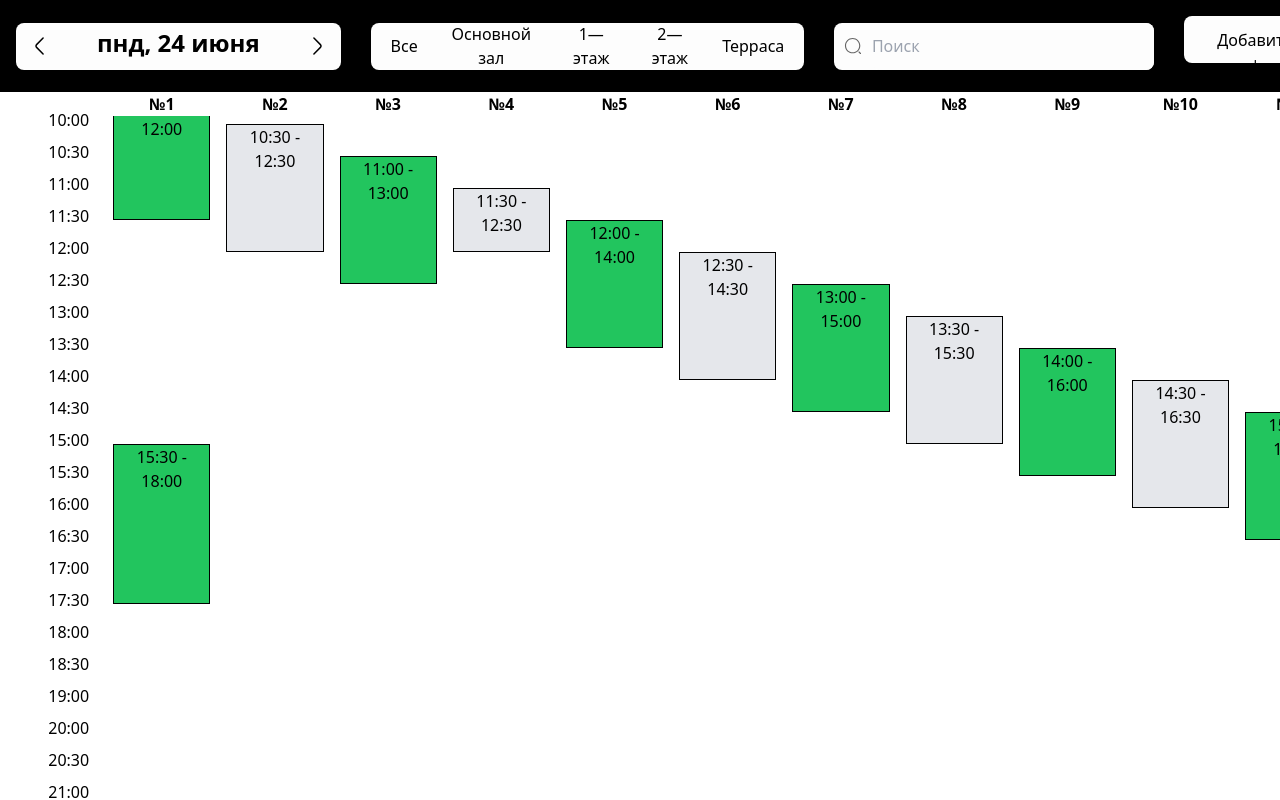
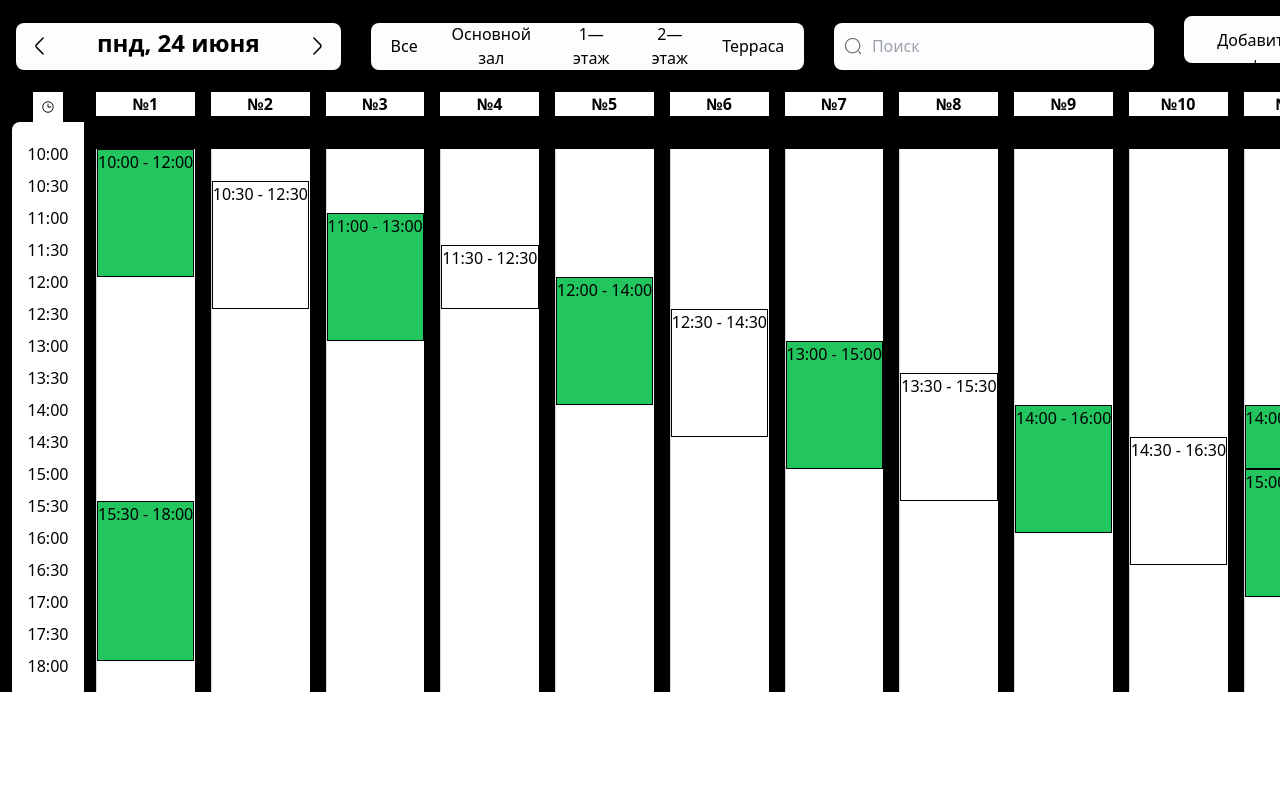
Before and after one commit to muradilinc/bono, a React (Vite) app: page /admin/ in a window 1280 px wide. Shown: the top 800 px of the page. Built offline with nearby package versions, Linux system fonts and the light colour scheme.

Commit message:
fix position and create start crm

```diff
--- a/package.json
+++ b/package.json
@@ -14,6 +14,7 @@
     "prepare": "husky"
   },
   "dependencies": {
+    "@phosphor-icons/react": "^2.1.5",
     "date-fns": "^3.6.0",
     "moment-timezone": "^0.5.45",
     "react": "^18.2.0",
--- a/src/pages/admin/HomePage/ui/index.tsx
+++ b/src/pages/admin/HomePage/ui/index.tsx
@@ -1,26 +1,9 @@
-import { AdminHeader } from '../../../../widgets/AdminHeader';
-import Calendar from '../../components/Calendar';
+import ScheduleTable from '../../../../widgets/scheduleTable/ui';
 
 export const AdminHomePage = () => {
-  const mockSlots = [
-    { startTime: '10:00', endTime: '12:00', table: 1, occupied: true },
-    { startTime: '15:30', endTime: '18:00', table: 1, occupied: true },
-    { startTime: '10:30', endTime: '12:30', table: 2, occupied: false },
-    { startTime: '11:00', endTime: '13:00', table: 3, occupied: true },
-    { startTime: '11:30', endTime: '12:30', table: 4, occupied: false },
-    { startTime: '12:00', endTime: '14:00', table: 5, occupied: true },
-    { startTime: '12:30', endTime: '14:30', table: 6, occupied: false },
-    { startTime: '13:00', endTime: '15:00', table: 7, occupied: true },
-    { startTime: '13:30', endTime: '15:30', table: 8, occupied: false },
-    { startTime: '14:00', endTime: '16:00', table: 9, occupied: true },
-    { startTime: '14:30', endTime: '16:30', table: 10, occupied: false },
-    { startTime: '15:00', endTime: '17:00', table: 11, occupied: true },
-  ];
-
   return (
-    <div className="flex flex-col">
-      <AdminHeader />
-      <Calendar slots={mockSlots} />
-    </div>
+    <>
+      <ScheduleTable />
+    </>
   );
 };
--- a/src/pages/admin/components/Calendar.tsx
+++ /dev/null
@@ -1,94 +0,0 @@
-import React from 'react';
-import TimeSlot from './TimeSlot';
-
-interface Props {
-  slots: {
-    startTime: string;
-    endTime: string;
-    table: number;
-    occupied: boolean;
-  }[];
-}
-
-const Calendar: React.FC<Props> = ({ slots }) => {
-  const tables = Array.from(new Set(slots.map((slot) => slot.table))).sort(
-    (a, b) => a - b,
-  );
-  const times = [
-    '10:00',
-    '10:30',
-    '11:00',
-    '11:30',
-    '12:00',
-    '12:30',
-    '13:00',
-    '13:30',
-    '14:00',
-    '14:30',
-    '15:00',
-    '15:30',
-    '16:00',
-    '16:30',
-    '17:00',
-    '17:30',
-    '18:00',
-    '18:30',
-    '19:00',
-    '20:00',
-    '20:30',
-    '21:00',
-    '21:30',
-    '22:00',
-    '22:30',
-    '23:00',
-    '23:30',
-    '00:00',
-    '00:30',
-    '01:00',
-    '01:30',
-    '02:00',
-  ];
-
-  // const getSlotStyle = (startTime: string, endTime: string) => {
-  //   const start = moment(startTime, 'HH:mm');
-  //   const end = moment(endTime, 'HH:mm');
-  //   const top = (start.hours() - 10) * 2 + (start.minutes() / 30) * 2; // 30 минут = 2rem
-  //   const height = (end.diff(start, 'minutes') / 30) * 2; // 30 минут = 2rem
-  //
-  //   return {
-  //     top: `${top}rem`,
-  //     height: `${height}rem`,
-  //   };
-  // };
-
-  return (
-    <div className="relative">
-      <div className="grid grid-cols-12 gap-4">
-        <div className="col-span-1">
-          <div className="mt-3 bg-white z-10">
-            {times.map((time) => (
-              <div
-                key={time}
-                className="h-8 flex items-center justify-end pr-2"
-              >
-                <span>{time}</span>
-              </div>
-            ))}
-          </div>
-        </div>
-        {tables.map((table) => (
-          <div key={table} className="col-span-1 relative h-[128rem]">
-            <div className="sticky top-0 bg-white z-10 text-center font-bold">{`№${table}`}</div>
-            {slots
-              .filter((slot) => slot.table === table)
-              .map((slot) => (
-                <TimeSlot key={`${slot.startTime}-${slot.table}`} slot={slot} />
-              ))}
-          </div>
-        ))}
-      </div>
-    </div>
-  );
-};
-
-export default Calendar;
--- a/src/widgets/AdminHeader/ui/AdminHeader.tsx
+++ b/src/widgets/AdminHeader/ui/AdminHeader.tsx
@@ -4,7 +4,7 @@ import { Calendar } from './Calendar';
 
 export const AdminHeader: FC = () => {
   return (
-    <div className="w-full h-full flex justify-b items-center bg-[black] p-4">
+    <div className="w-full flex justify-b items-center bg-[black] p-4">
       <div className="w-full flex gap-[30px] items-center justify-b">
         <Calendar />
         <FilterButton />
--- /dev/null
+++ b/src/widgets/scheduleTable/ui/Calendar.tsx
@@ -0,0 +1,96 @@
+import React from 'react';
+import TimeSlot from './TimeSlot';
+import { Clock } from '@phosphor-icons/react';
+
+interface Props {
+  slots: {
+    startTime: string;
+    endTime: string;
+    table: number;
+    occupied: boolean;
+  }[];
+}
+
+const Calendar: React.FC<Props> = ({ slots }) => {
+  const tables = Array.from(new Set(slots.map((slot) => slot.table))).sort(
+    (a, b) => a - b,
+  );
+
+  const times = [
+    '10:00',
+    '10:30',
+    '11:00',
+    '11:30',
+    '12:00',
+    '12:30',
+    '13:00',
+    '13:30',
+    '14:00',
+    '14:30',
+    '15:00',
+    '15:30',
+    '16:00',
+    '16:30',
+    '17:00',
+    '17:30',
+    '18:00',
+    '18:30',
+    '19:00',
+    '20:00',
+    '20:30',
+    '21:00',
+    '21:30',
+    '22:00',
+    '22:30',
+    '23:00',
+    '23:30',
+    '00:00',
+    '00:30',
+    '01:00',
+    '01:30',
+    '02:00',
+  ];
+
+  return (
+    <div className="relative bg-[black] h-[600px] overflow-y-scroll">
+      <div className="flex">
+        <div className="w-24 flex flex-col items-center">
+          <div className="sticky top-0 bg-[black] z-10 flex items-center justify-center">
+            <div className="bg-white z-10 flex items-center justify-center font-bold p-2">
+              <Clock size={14} />
+            </div>
+          </div>
+          <div className="bg-white p-[16px] box-border rounded-tl-[8px] rounded-bl-[8px]">
+            {times.map((time) => (
+              <div key={time} className="h-8 flex items-center">
+                <span>{time}</span>
+              </div>
+            ))}
+          </div>
+        </div>
+
+        <div className="flex-1 grid grid-cols-11 gap-4">
+          {tables.map((table) => (
+            <div key={table} className="relative">
+              <div className="sticky top-0 bg-white z-10 flex items-center justify-center font-bold mb-2">
+                <span>{`№${table}`}</span>
+              </div>
+              <div className="relative top-[25px] bg-white h-[128rem] border-l border-gray-300">
+                {slots
+                  .filter((slot) => slot.table === table)
+                  .map((slot) => (
+                    <TimeSlot
+                      key={`${slot.startTime}-${slot.table}`}
+                      slot={slot}
+                    />
+                  ))}
+              </div>
+            </div>
+          ))}
+        </div>
+      </div>
+    </div>
+  );
+};
+
+export default Calendar;
--- a/src/pages/admin/components/TimeSlot.tsx
+++ b/src/widgets/scheduleTable/ui/TimeSlot.tsx
@@ -1,5 +1,6 @@
 import React from 'react';
 import moment from 'moment';
+// import { UsersThree } from '@phosphor-icons/react';
 
 interface Props {
   slot: {
@@ -14,13 +15,13 @@ const TimeSlot: React.FC<Props> = ({ slot }) => {
   const { startTime, endTime, occupied } = slot;
   const start = moment(startTime, 'HH:mm');
   const end = moment(endTime, 'HH:mm');
-  const top = ((start.hours() - 10) * 2 + start.minutes() / 30) * 2; // 30 минут = 2rem
-  const height = (end.diff(start, 'minutes') / 30) * 2; // 30 минут = 2rem
+  const duration = end.diff(start, 'minutes') / 30;
+  const top = ((start.hours() - 10) * 2 + start.minutes() / 30) * 2;
 
   return (
     <div
-      className={`absolute left-0 right-0 ${occupied ? 'bg-green-500' : 'bg-gray-200'} border border-black text-center`}
-      style={{ top: `${top}rem`, height: `${height}rem` }}
+      className={`absolute ${occupied ? 'bg-green-500' : 'bg-white'} border border-black text-center`}
+      style={{ top: `${top}rem`, height: `${duration * 2}rem` }}
     >
       <p>{`${startTime} - ${endTime}`}</p>
     </div>
--- /dev/null
+++ b/src/widgets/scheduleTable/ui/index.tsx
@@ -0,0 +1,29 @@
+import { AdminHeader } from '../../AdminHeader';
+import Calendar from './Calendar';
+
+const ScheduleTable = () => {
+  const mockSlots = [
+    { startTime: '10:00', endTime: '12:00', table: 1, occupied: true },
+    { startTime: '15:30', endTime: '18:00', table: 1, occupied: true },
+    { startTime: '10:30', endTime: '12:30', table: 2, occupied: false },
+    { startTime: '11:00', endTime: '13:00', table: 3, occupied: true },
+    { startTime: '11:30', endTime: '12:30', table: 4, occupied: false },
+    { startTime: '12:00', endTime: '14:00', table: 5, occupied: true },
+    { startTime: '12:30', endTime: '14:30', table: 6, occupied: false },
+    { startTime: '13:00', endTime: '15:00', table: 7, occupied: true },
+    { startTime: '13:30', endTime: '15:30', table: 8, occupied: false },
+    { startTime: '14:00', endTime: '16:00', table: 9, occupied: true },
+    { startTime: '14:30', endTime: '16:30', table: 10, occupied: false },
+    { startTime: '15:00', endTime: '17:00', table: 11, occupied: true },
+    { startTime: '14:00', endTime: '15:00', table: 11, occupied: true },
+  ];
+
+  return (
+    <div className="flex flex-col">
+      <AdminHeader />
+      <Calendar slots={mockSlots} />
+    </div>
+  );
+};
+
+export default ScheduleTable;
--- a/tailwind.config.js
+++ b/tailwind.config.js
@@ -1,7 +1,11 @@
 export default {
   content: ['./index.html', './src/**/*.{js,ts,jsx,tsx}'],
   theme: {
-    extend: {},
+    extend: {
+      spacing: {
+        '128': '32rem', // 8 часов (4 * 2rem/час)
+      },
+    },
   },
   plugins: [],
 };
```
Also changed, not shown: src/widgets/scheduleTable/index.ts (added), 1 other file (tests, documents, lock files or other folders).
